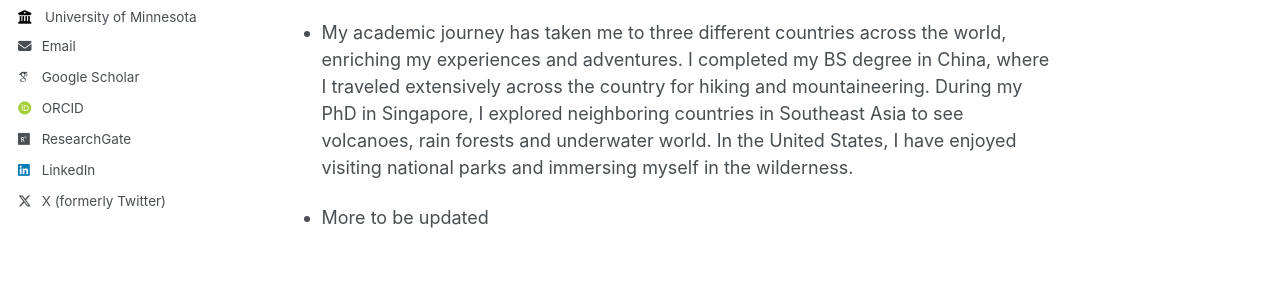
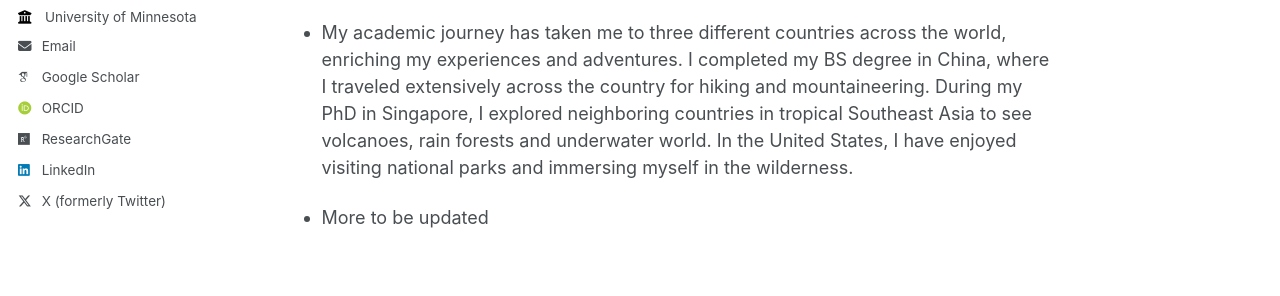
Before and after one commit to fengx13/fengx13.github.io, a Jekyll site: the page built from _pages/personal.md, in a window 1280 px wide and 1097 px high. Shown: the part 444-740 px from the top of the window. Built offline with Jekyll 4.4.1, drawn with Linux system fonts in a browser that asks for light colours; some web fonts are replaced; our own code applies the rules of GitHub Pages for plain Markdown files.

Commit message:
Update personal.md

```diff
--- a/_pages/personal.md
+++ b/_pages/personal.md
@@ -11,6 +11,6 @@ More about me
 
 - I am an outdoor enthusiast and nature explorer. Throughout my life, I have engaged in a variety of outdoor sports, including hiking, climbing, abseiling, surfing, scuba diving, free diving, caving, sailing, kayaking, and cycling. I hold an Advanced Open Water (AOW) Diver certification with over 60 dives and am also certified in dinghy sailing and sea kayaking.
 
-- My academic journey has taken me to three different countries across the world, enriching my experiences and adventures. I completed my BS degree in China, where I traveled extensively across the country for hiking and mountaineering. During my PhD in Singapore, I explored neighboring countries in Southeast Asia to see volcanoes, rain forests and underwater world. In the United States, I have enjoyed visiting national parks and immersing myself in the wilderness.
+- My academic journey has taken me to three different countries across the world, enriching my experiences and adventures. I completed my BS degree in China, where I traveled extensively across the country for hiking and mountaineering. During my PhD in Singapore, I explored neighboring countries in tropical Southeast Asia to see volcanoes, rain forests and underwater world. In the United States, I have enjoyed visiting national parks and immersing myself in the wilderness.
 
 - More to be updated
```
